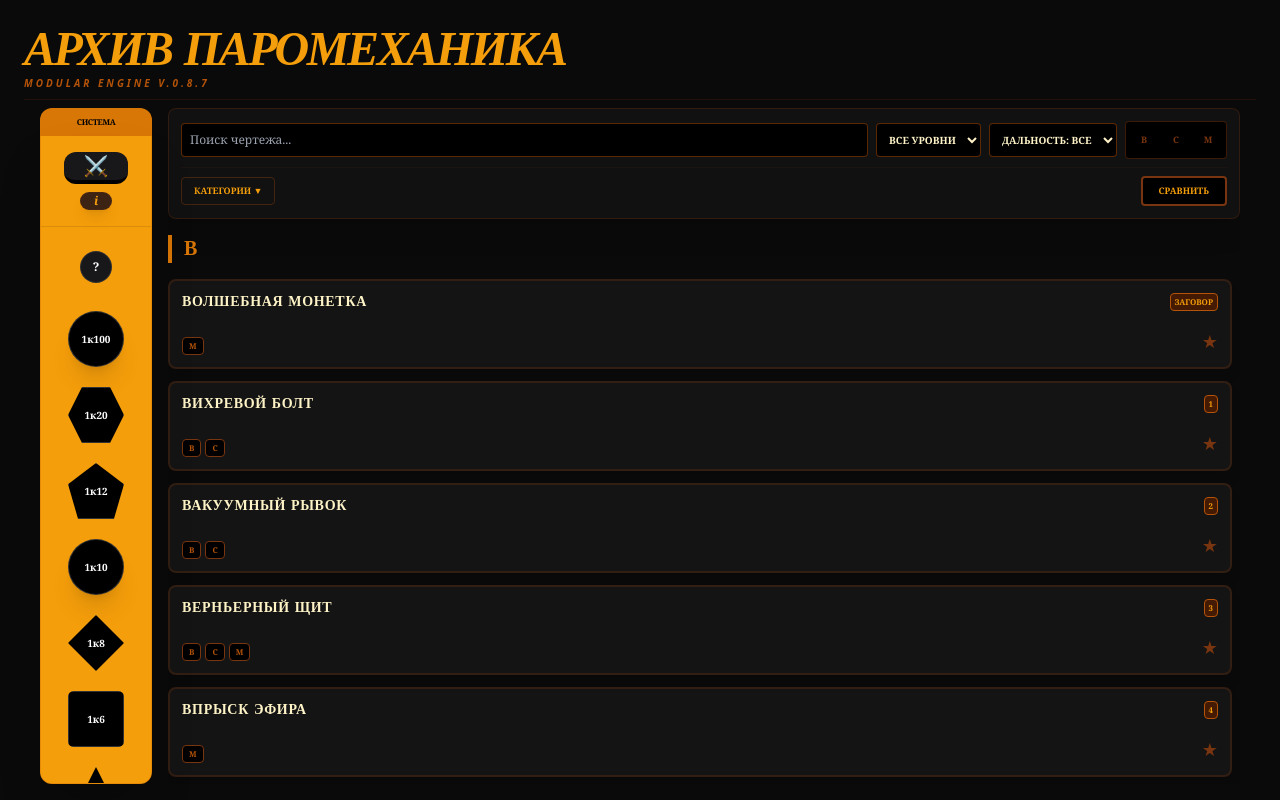
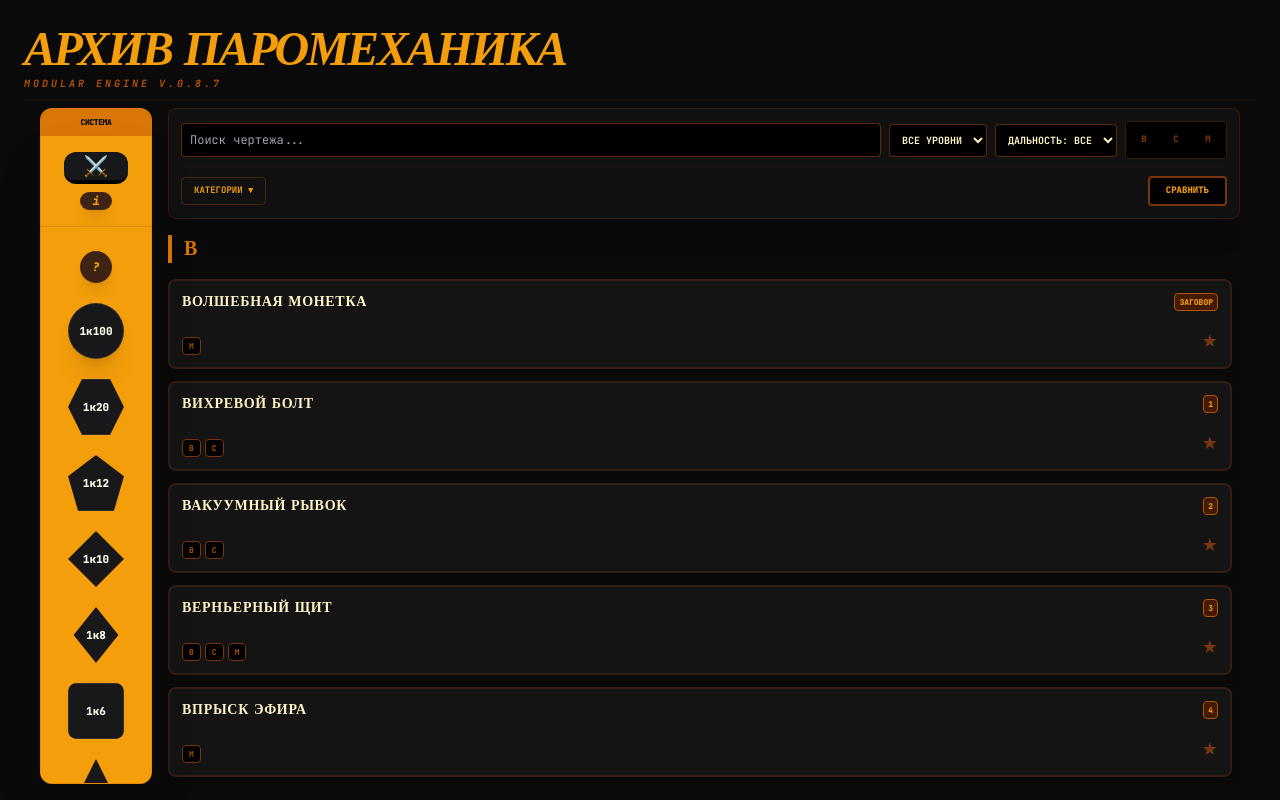
Before and after one commit to Whykenns110/spells_pm, a React (Vite) app: page / in a window 1280 px wide. Built offline with nearby package versions, Linux system fonts and the light colour scheme.

Commit message:
fix postcss for tailwind v4

```diff
--- a/index.html
+++ b/index.html
@@ -5,7 +5,27 @@
   <link rel="icon" type="image/svg+xml" href="/vite.svg" />
   <meta name="viewport" content="width=device-width, initial-scale=1.0" />
   <title>my-spels</title>
+
+  <link rel="preconnect" href="https://fonts.googleapis.com">
+  <link rel="preconnect" href="https://fonts.gstatic.com" crossorigin>
+  <link href="https://fonts.googleapis.com/css2?family=JetBrains+Mono:ital,wght@0,100..800;1,100..800&display=swap" rel="stylesheet">
+
   <script src="https://cdn.tailwindcss.com"></script>
+
+  <script>
+    tailwind.config = {
+      theme: {
+        extend: {
+          fontFamily: {
+            // Теперь классы font-sans, font-serif и font-mono будут использовать JetBrains Mono
+            sans: ['"JetBrains Mono"', 'monospace'],
+            serif: ['"JetBrains Mono"', 'monospace'],
+            mono: ['"JetBrains Mono"', 'monospace'],
+          },
+        },
+      },
+    }
+  </script>
 </head>
 <body>
   <div id="root"></div>
--- a/src/App.jsx
+++ b/src/App.jsx
@@ -15,6 +15,7 @@ export default function App() {
   const [activeSpell, setActiveSpell] = useState(null);
   const [isCombatMode, setIsCombatMode] = useState(false);
   const [showCombatInfo, setShowCombatInfo] = useState(false);
+  const [showDiceInfo, setShowDiceInfo] = useState(false); // Состояние для инфо дайсов
   const [compFilter, setCompFilter] = useState([]);
   const [distFilter, setDistFilter] = useState("all");
   const [compareMode, setCompareMode] = useState(false);
@@ -87,7 +88,8 @@ export default function App() {
             </button>
             <button onClick={() => setShowCombatInfo(true)} className="mt-2 w-8 h-8 bg-[#3d2314] rounded-full flex items-center justify-center text-amber-500 font-black italic text-xs shadow-lg hover:bg-black transition-colors border border-amber-900/20">i</button>
             <div className="w-full border-t border-black/10 my-4"></div>
-            <DiceRoller />
+            {/* Передаем функцию открытия инфо в компонент дайсов */}
+            <DiceRoller setShowInfo={setShowDiceInfo} />
           </div>
         </div>
 
@@ -117,7 +119,9 @@ export default function App() {
                 </div>
               </div>
               <div className="flex gap-2 items-center border-t border-amber-900/10 pt-2 relative">
-                  <button onClick={() => setShowCategories(!showCategories)} className={`px-3 py-1.5 border rounded font-bold text-[9px] uppercase transition-all ${showCategories ? 'bg-amber-500 text-black' : 'border-amber-800/40 text-amber-500 hover:border-amber-500'}`}>Категории ▼</button>
+                  <button onClick={() => setShowCategories(!showCategories)} className={`px-3 py-1.5 border rounded font-bold text-[9px] uppercase transition-all ${showCategories || categoryFilter ? 'bg-amber-500 text-black' : 'border-amber-800/40 text-amber-500 hover:border-amber-500'}`}>
+                    {categoryFilter ? `Категория: ${categoryFilter} ▼` : 'Категории ▼'}
+                  </button>
                   <div className="ml-auto flex gap-1">
                     <button onClick={() => { if(compareMode && compareList.length >= 2) setShowCompareResults(true); setCompareMode(!compareMode); }} className={`px-4 py-1.5 rounded font-black border-2 text-[9px] transition-all ${compareMode ? 'bg-amber-500 text-black border-white shadow-lg' : 'bg-black text-amber-500 border-amber-900 hover:border-amber-500'}`}>
                       {compareMode ? `АНАЛИЗ (${compareList.length}/3)` : 'СРАВНИТЬ'}
@@ -128,6 +132,9 @@ export default function App() {
                   </div>
                   {showCategories && (
                     <div className="absolute top-full left-0 mt-2 bg-[#efe7d6] text-black rounded-lg shadow-2xl z-[500] p-4 border-2 border-amber-700 w-[500px] grid grid-cols-3 gap-4 animate-in zoom-in-95 duration-200">
+                        <div className="col-span-3 border-b border-black/10 pb-2 mb-2">
+                           <button onClick={() => {setCategoryFilter(null); setShowCategories(false);}} className="w-full text-center py-1 bg-amber-900/10 hover:bg-amber-900/20 text-[10px] font-black uppercase rounded transition-colors italic">× Сбросить категорию ×</button>
+                        </div>
                         {Object.entries(categories).map(([cat, subs]) => (
                         <div key={cat} className="space-y-1">
                           <div className="font-black text-[8px] uppercase text-amber-900/40 mb-1 border-b border-black/5">{cat}</div>
@@ -216,6 +223,20 @@ export default function App() {
           </div>
         </div>
       )}
+
+      {/* НОВОЕ ОКНО ИНФОРМАЦИИ ДЛЯ ДАЙСОВ */}
+      {showDiceInfo && (
+        <div className="fixed inset-0 z-[800] flex items-center justify-center p-4 bg-black/90 backdrop-blur-md" onClick={() => setShowDiceInfo(false)}>
+          <div className="bg-[#efe7d6] p-8 rounded-2xl max-w-sm w-full border-4 border-[#3d2314] text-center" onClick={e => e.stopPropagation()}>
+            <h3 className="text-[#3d2314] font-black text-2xl uppercase mb-4 italic">Терминал Удачи</h3>
+            <div className="text-[#4d2d1a] font-bold text-sm space-y-4 mb-6 text-left">
+              <p>• Нажми на **Корпус Кости** для инициации броска.</p>
+              <p>• Используй **Красный Триггер (×)** справа от кости, чтобы сбросить значение до заводского (1кX).</p>
+            </div>
+            <button onClick={() => setShowDiceInfo(false)} className="w-full bg-[#3d2314] text-amber-500 py-4 rounded-lg font-black uppercase hover:bg-black transition-colors">Понял</button>
+          </div>
+        </div>
+      )}
     </div>
   );
 }
--- a/src/components/DiceRoller.jsx
+++ b/src/components/DiceRoller.jsx
@@ -2,17 +2,23 @@ import React, { useState } from 'react';
 
 const Die = ({ sides, clip, isRound }) => {
   const [result, setResult] = useState(`1к${sides}`);
+  const [isRolling, setIsRolling] = useState(false);
 
   const roll = () => {
+    setIsRolling(true);
     const val = Math.floor(Math.random() * sides) + 1;
     setResult(val);
+    // Эффект вспышки на 200мс
+    setTimeout(() => setIsRolling(false), 200);
   };
 
   return (
     <div className="relative flex items-center group">
       <button
         onClick={roll}
-        className={`w-12 h-12 md:w-14 md:h-14 bg-black text-white flex items-center justify-center text-[10px] font-black border border-white/20 hover:border-white transition-all active:scale-90 shadow-xl ${isRound ? 'rounded-full' : ''}`}
+        className={`w-12 h-12 md:w-14 md:h-14 flex items-center justify-center text-[11px] md:text-[13px] font-black border border-white/10 transition-all active:scale-95 shadow-xl
+          ${isRound ? 'rounded-full' : ''}
+          ${isRolling ? 'bg-red-700 text-white border-red-500' : 'bg-zinc-900 text-amber-50 hover:bg-zinc-800 hover:border-white/30'}`}
         style={{ clipPath: clip }}
       >
         {result}
@@ -30,22 +36,22 @@ const Die = ({ sides, clip, isRound }) => {
   );
 };
 
-export default function DiceRoller() {
+export default function DiceRoller({ setShowInfo }) {
   const diceConfig = [
     { sides: 100, isRound: true },
     { sides: 20, clip: "polygon(25% 0%, 75% 0%, 100% 50%, 75% 100%, 25% 100%, 0% 50%)" },
     { sides: 12, clip: "polygon(50% 0%, 100% 38%, 82% 100%, 18% 100%, 0% 38%)" },
-    { sides: 10, isRound: true },
-    { sides: 8, clip: "polygon(50% 0%, 100% 50%, 50% 100%, 0% 50%)" },
-    { sides: 6, clip: "inset(0% round 10%)" },
+    { sides: 10, clip: "polygon(50% 0%, 100% 50%, 50% 100%, 0% 50%)" }, // d10 теперь ромб/алмаз
+    { sides: 8, clip: "polygon(50% 0%, 90% 50%, 50% 100%, 10% 50%)" },
+    { sides: 6, clip: "inset(0% round 15%)" },
     { sides: 4, clip: "polygon(50% 0%, 100% 100%, 0% 100%)" },
   ];
 
   return (
     <div className="flex flex-col items-center gap-5 mt-2">
       <button
-        onClick={() => alert("ТЕРМИНАЛ УДАЧИ:\n1. Нажми на кость для броска.\n2. Нажми на крестик для сброса.")}
-        className="w-8 h-8 bg-zinc-900 rounded-full flex items-center justify-center text-white font-bold text-xs border border-white/10 hover:bg-black transition-colors mb-2"
+        onClick={() => setShowInfo(true)}
+        className="w-8 h-8 bg-[#3d2314] rounded-full flex items-center justify-center text-amber-500 font-black italic text-xs shadow-lg hover:bg-black transition-colors border border-amber-900/20"
       >
         ?
       </button>
```
Lines whose indentation alone changed are shown as unchanged.
